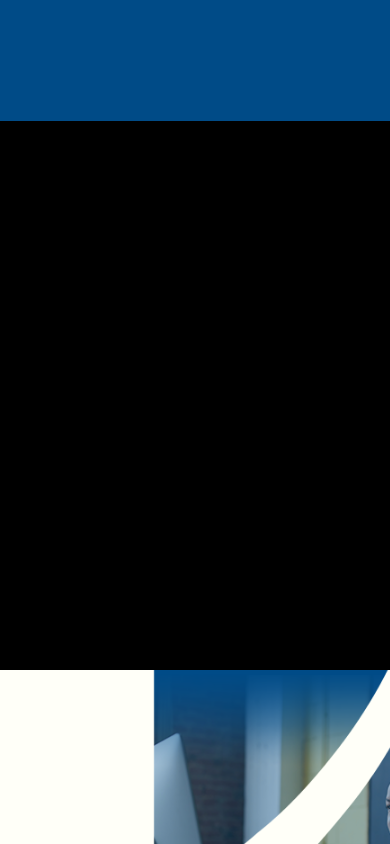
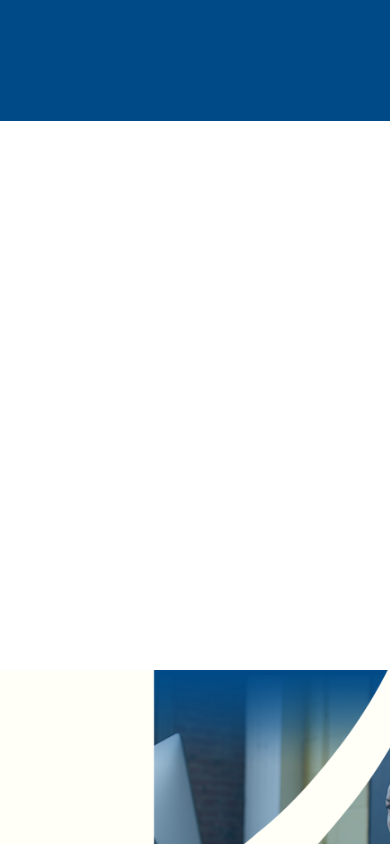
Before and after one commit to T-code1/mandarin-web, a React (Create React App) app: page / in a window 390 px wide. Shown: the part 1160-2004 px from the top of the page. Built offline with nearby package versions, Linux system fonts and the light colour scheme; a web font is replaced by a local one.

Commit message:
fixing the mobile resposivenes

```diff
--- a/src/components/about.css
+++ b/src/components/about.css
@@ -22,18 +22,17 @@ span {
 	font-family: "chaletBook-regular";
 }
 
-
 /* For Smartphones */
 @media all and (max-width: 670px) {
 	.paragraph p {
-    color:white;
+		color: #636363;
 	}
 
 	.col-sm-6.title {
-    background-color: black;
-    padding-bottom: 52%
+		background-color: rgb(255, 255, 255);
+		padding-bottom: 52%;
 	}
 	span {
-  font-size: large
+		font-size: large;
 	}
 }
--- a/src/components/client.css
+++ b/src/components/client.css
@@ -6,7 +6,7 @@ h1{
 }
 
 .client_link {
-    background-color: rgb(240, 240, 240);
+    background-color: rgb(250, 247, 247);
     display: flex;
     flex-wrap: wrap;
     justify-content: center;
```
Lines whose indentation alone changed are shown as unchanged.
